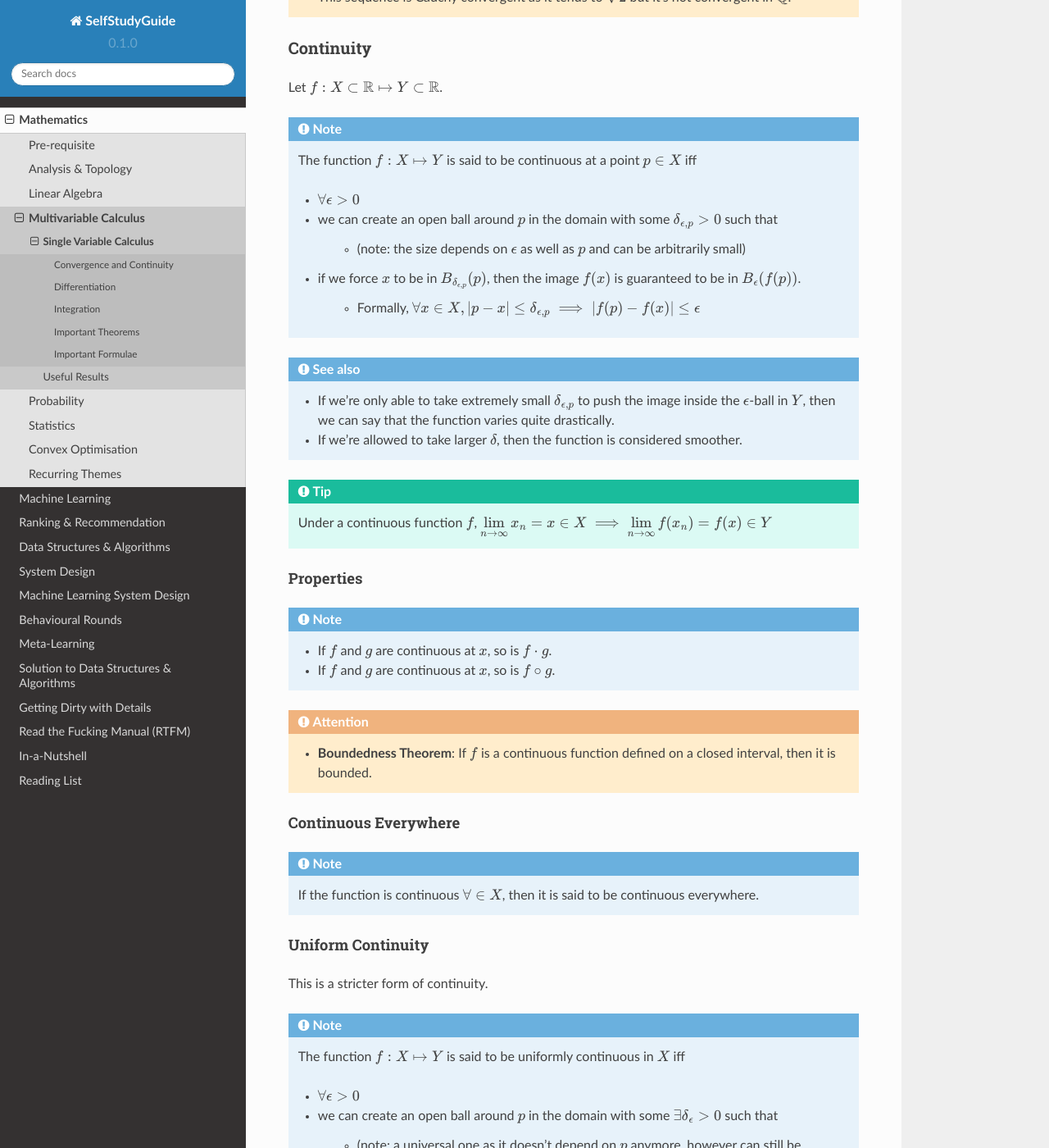
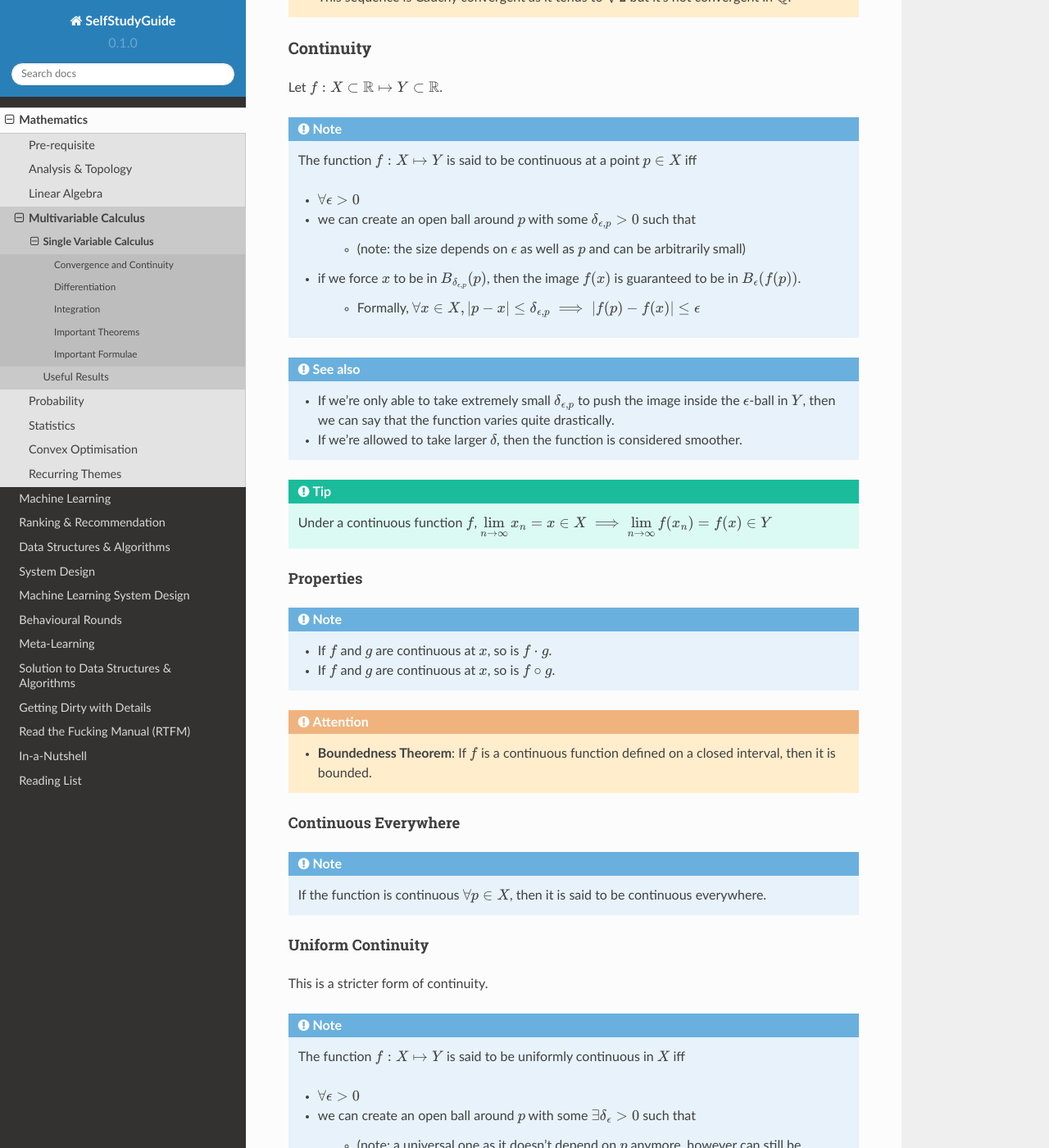
Before and after one commit to uselesstechjunks/leetcode, a Sphinx documentation site: the page built from docs/source/math/calc3/calc1.rst, in a window 1280 px wide and 1400 px high, scrolled down 1570 px. Shown: the whole window at 82% size. Built offline with Sphinx 7.4.7 and the Read the Docs theme 2.0.0, drawn with Linux system fonts in a browser that asks for light colours.

Commit message:
Update calc1.rst

```diff
--- a/docs/source/math/calc3/calc1.rst
+++ b/docs/source/math/calc3/calc1.rst
@@ -61,7 +61,7 @@ Let :math:`f:X\subset\mathbb{R}\mapsto Y\subset\mathbb{R}`.
 	The function :math:`f:X\mapsto Y` is said to be continuous at a point :math:`p\in X` iff
 
 	* :math:`\forall\epsilon > 0`
-	* we can create an open ball around :math:`p` in the domain with some :math:`\delta_{\epsilon, p} > 0` such that
+	* we can create an open ball around :math:`p` with some :math:`\delta_{\epsilon, p} > 0` such that
 
 		* (note: the size depends on :math:`\epsilon` as well as :math:`p` and can be arbitrarily small)
 	* if we force :math:`x` to be in :math:`B_{\delta_{\epsilon, p}}(p)`, then the image :math:`f(x)` is guaranteed to be in :math:`B_\epsilon(f(p))`.
@@ -87,7 +87,7 @@ Properties
 Continuous Everywhere
 ----------------------------------------------------------------
 .. note::
-	If the function is continuous :math:`\forall\in X`, then it is said to be continuous everywhere.
+	If the function is continuous :math:`\forall p\in X`, then it is said to be continuous everywhere.
 
 Uniform Continuity
 ----------------------------------------------------------------
@@ -97,7 +97,7 @@ This is a stricter form of continuity.
 	The function :math:`f:X\mapsto Y` is said to be uniformly continuous in :math:`X` iff
 
 	* :math:`\forall\epsilon > 0`
-	* we can create an open ball around :math:`p` in the domain with some :math:`\exists\delta_\epsilon > 0` such that
+	* we can create an open ball around :math:`p` with some :math:`\exists\delta_\epsilon > 0` such that
 
 		* (note: a universal one as it doesn't depend on :math:`p` anymore, however can still be arbitrarily small)
 	* if we force :math:`x` to be in :math:`B_{\delta_\epsilon}(p)` around **any** :math:`p`, the image :math:`f(x)` is guaranteed to be in :math:`B_\epsilon(f(p))`.
```
